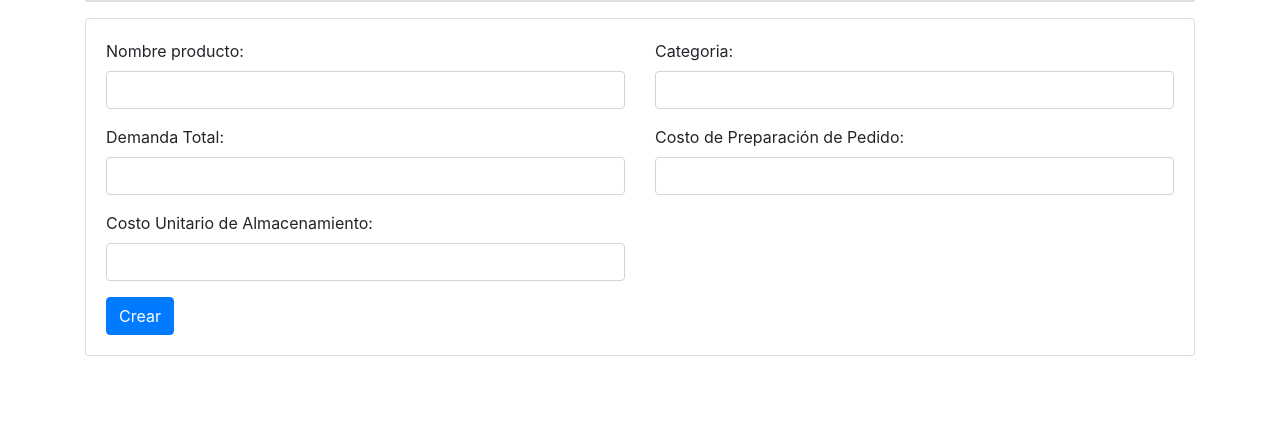
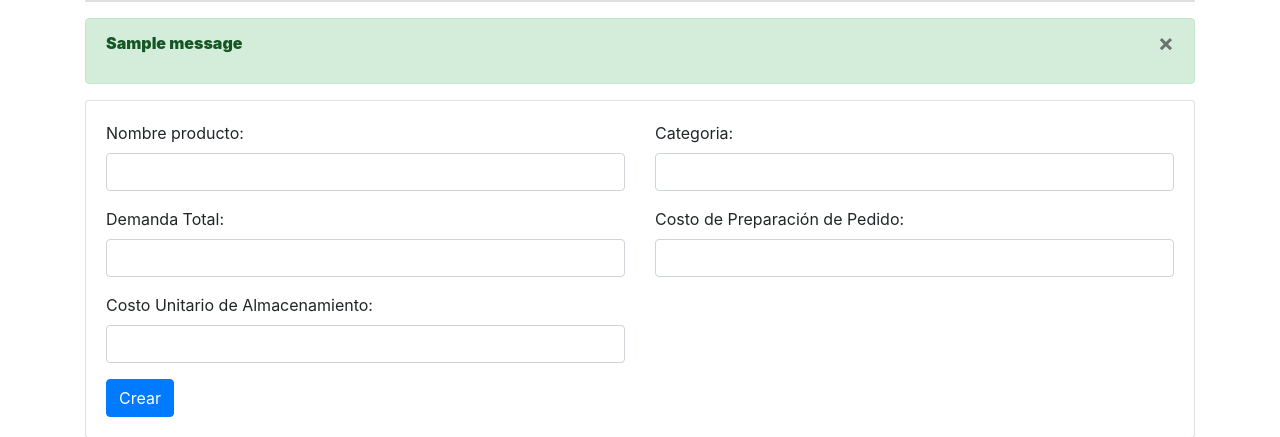
Before and after one commit to gabrielhruza/io, a Django app: page /msapp/modelo1/nuevo in a window 1280 px wide. Shown: the part 72-509 px from the top of the page. Run offline with Django 3.2, Linux system fonts and the light colour scheme; a user stored in the database is signed in; tables that the repository leaves empty hold one stand-in row (values such as "Sample post"); one stand-in notice (Sample message) is shown; some libraries are stand-ins or nearby versions.

Commit message:
one of last commit

```diff
--- a/msapp/models.py
+++ b/msapp/models.py
@@ -1,7 +1,9 @@
 from django.db import models
 from django.contrib.auth.models import User
+from django.core.validators import MinValueValidator
 
 from math import sqrt
+
 
 
 # Create your models here.
@@ -24,15 +26,15 @@ class Modelo1(models.Model):
 	tiempo 	= models.FloatField(default=1)
 
 	#Tasa de demanda (unidades por unidad de tiempo)
-	d		= models.IntegerField(verbose_name='Demanda Total')
+	d		= models.IntegerField(verbose_name='Demanda Total', validators=[MinValueValidator(0)])
 
 	#Costo de preparación correspondiente
 	#a la colocación de un pedido ($/pedido)
-	k 		= models.FloatField(verbose_name='Costo de Preparación de Pedido')
+	k 		= models.FloatField(verbose_name='Costo de Preparación de Pedido', validators=[MinValueValidator(0)])
 
 	#Costo de almacenamiento
 	#($ por unidad en inventario por unidad de tiempo)
-	h 		= models.FloatField(verbose_name='Costo Unitario de Almacenamiento')
+	h 		= models.FloatField(verbose_name='Costo Unitario de Almacenamiento', validators=[MinValueValidator(0)])
 
 
 
--- a/msapp/templates/msapp/modelo1/new.html
+++ b/msapp/templates/msapp/modelo1/new.html
@@ -2,6 +2,16 @@
 
 {% block content %}
 {% load widget_tweaks %}
+
+{% if messages %}
+	{% for message in messages %}
+	<div class="alert alert-{{ message.tags }} alert-dismissable alert-link" role="alert">
+	<button class="close" type="button" data-dismiss="alert" aria-hidden="true">×</button>
+	<p><b>{{ message }}</b></p>
+	</div>
+	{% endfor %}
+{% endif %}
+
 
 <form method="post">
 {% csrf_token %}
```
Also changed, not shown: db.sqlite3, msapp/migrations/0003_auto_20180630_0418.py (added).
